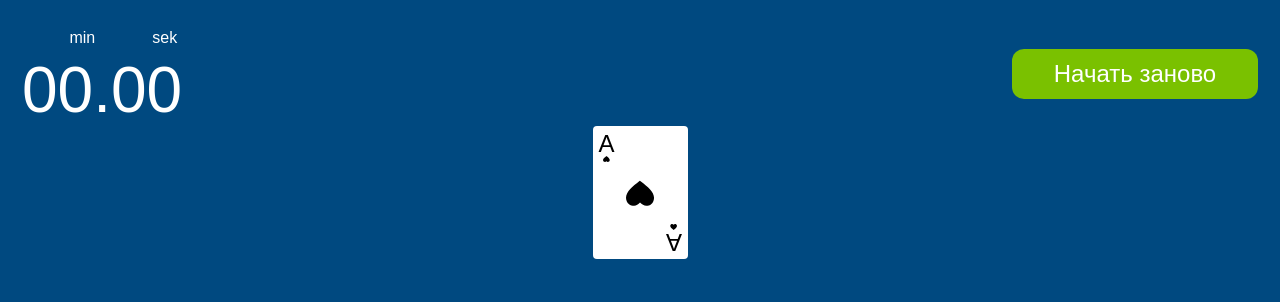
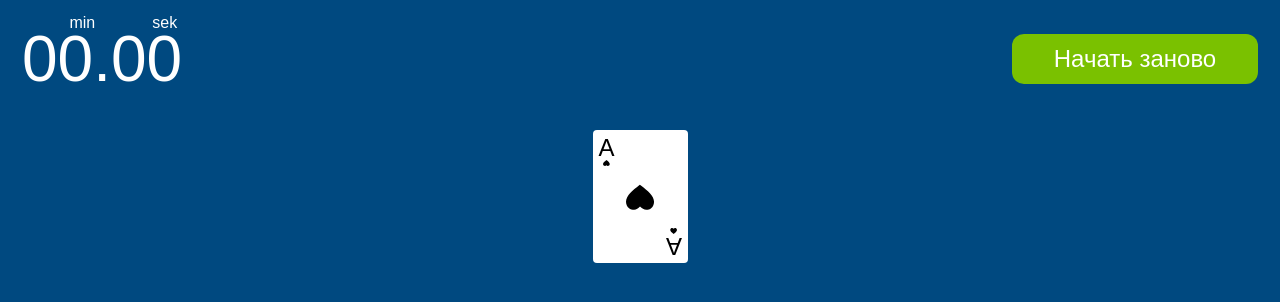
Before and after one commit to YurlovaLe/devtools, a plain HTML site: page game.html in a window 1280 px wide. Drawn offline with Linux system fonts and the light colour scheme.

Commit message:
change padding on "cards"

```diff
--- a/style.scss
+++ b/style.scss
@@ -99,6 +99,7 @@ input[type="radio"]:checked+label{ color: red; }
   flex-wrap: wrap;
   gap: 15px;
   justify-content: center;
+  padding-top: 35px;
 
   &__shirt {
     border: 4px solid white;
@@ -111,7 +112,7 @@ input[type="radio"]:checked+label{ color: red; }
   &__name {
     color: #FFF;
     font-size: 16px;
-    line-height: 32px;
+    line-height: 1px;
     display: flex;
     gap: 57px;
     padding-right: 5px;
```
Also changed, not shown: style.css, 1 other file.
